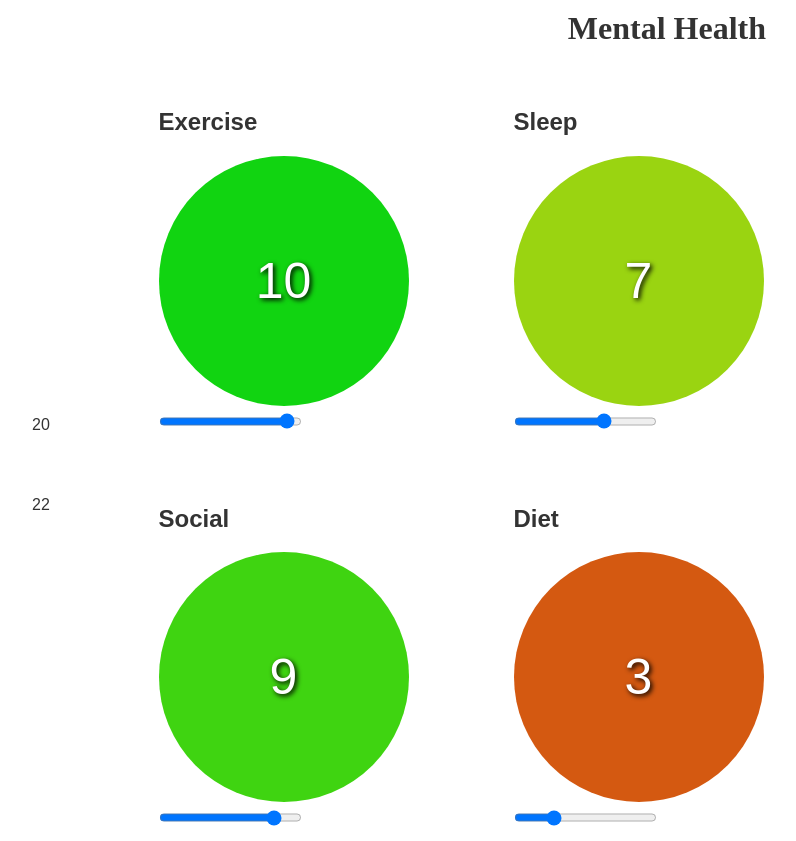
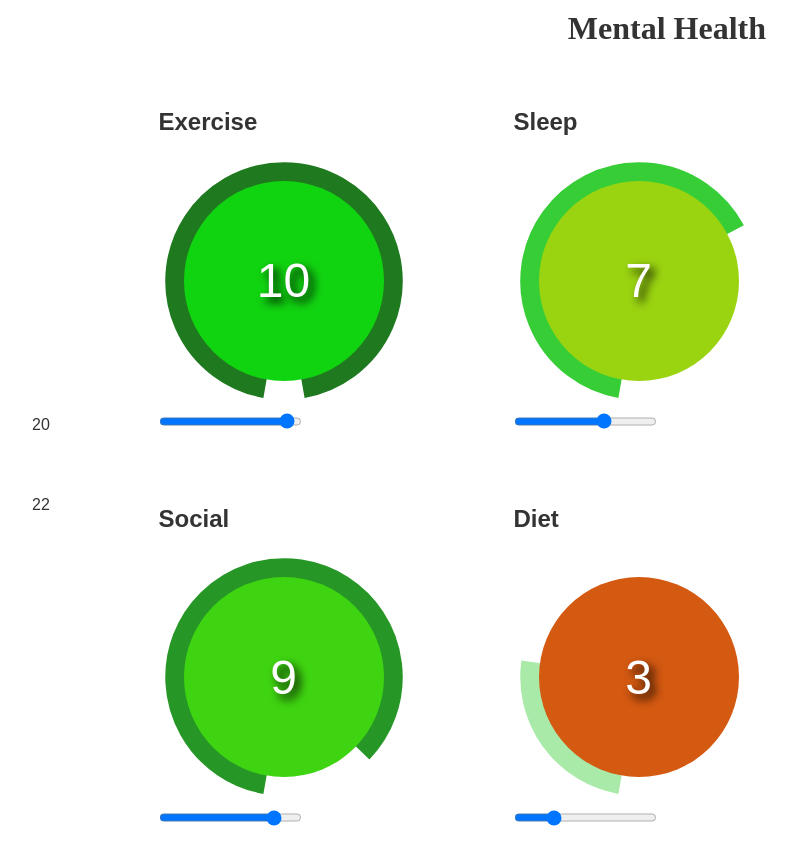
Before and after one commit to Jaeger2305/mental-health-tracker, a Svelte app in the folder client/: page / in a window 1280 px wide. Shown: the whole page, without its empty margins (252-1048 px from the left). Built offline with nearby package versions, Linux system fonts and the light colour scheme.

Commit message:
feat: add dial around burner
convert to SVG for easier manipulation

```diff
--- a/client/src/components/Burner.svelte
+++ b/client/src/components/Burner.svelte
@@ -6,18 +6,69 @@
   export let burner;
   export let burnerType;
 
-  const hueTween = tweened(burner, {
+  const scoreTween = tweened(burner, {
     duration: 2000,
     easing: cubicOut,
   });
 
-  $: hueTween.set(burner * 14 - 20);
-  $: color = `hsl(${$hueTween}, 85%, 45%)`;
+  $: scoreTween.set(burner);
+
+  $: proportion = (10 - $scoreTween) / 10;
+
+  $: angle = 170 + 360 - proportion * 360;
+  $: angleColor = `hsl(120, 60%, ${30 + proportion * 70}%)`;
+
+  $: color = `hsl(${$scoreTween * 14 - 20}, 85%, 45%)`;
+
+  function polarToCartesian(centerX, centerY, radius, angleInDegrees) {
+    var angleInRadians = ((angleInDegrees - 90) * Math.PI) / 180.0;
+
+    return {
+      x: centerX + radius * Math.cos(angleInRadians),
+      y: centerY + radius * Math.sin(angleInRadians),
+    };
+  }
+
+  function describeArc(x, y, radius, startAngle, endAngle) {
+    var start = polarToCartesian(x, y, radius, endAngle);
+    var end = polarToCartesian(x, y, radius, startAngle);
+
+    var largeArcFlag = endAngle - startAngle <= 180 ? "0" : "1";
+
+    var d = [
+      "M",
+      start.x,
+      start.y,
+      "A",
+      radius,
+      radius,
+      0,
+      largeArcFlag,
+      0,
+      end.x,
+      end.y,
+    ].join(" ");
+
+    return d;
+  }
 </script>
 
 <main>
   <h2>{burnerType}</h2>
-  <div class="hob" style="--burner-color: {color}"><span>{burner}</span></div>
+  <div class="hob" style="--burner-color: {color}">
+    <svg viewBox="0 0 100 100" class="hob-outline">
+      <g>
+        <path
+          d={describeArc(50, 50, 40, 190, angle)}
+          stroke={angleColor}
+          stroke-width="15"
+          fill="none"
+        />
+        <circle cy="50" cx="50" r="40" fill={color} />
+      </g>
+    </svg>
+    <span>{burner}</span>
+  </div>
   <Slider bind:score={burner} />
 </main>
 
@@ -31,12 +82,23 @@
     place-items: center;
     height: 250px;
     width: 250px;
-    font-size: 50px;
-    color: white;
-    text-shadow: 2px 2px 5px black;
     text-align: center;
     vertical-align: middle;
-    border-radius: 50%;
-    background-color: var(--burner-color);
+  }
+
+  span {
+    font-size: 3em;
+    text-shadow: 0.1em 0.1em 0.2em black;
+    color: white;
+    grid-column: 1 / 1;
+    grid-row: 1 / 1;
+  }
+
+  .hob-outline {
+    display: block;
+    margin: auto;
+    grid-column: 1 /1;
+    grid-row: 1 /1;
+    height: 100%;
   }
 </style>
```
